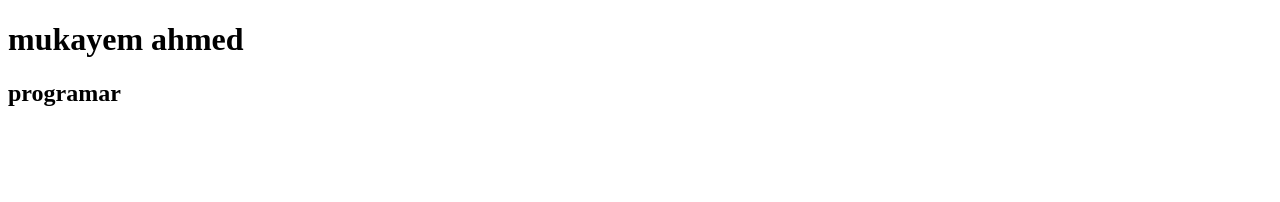
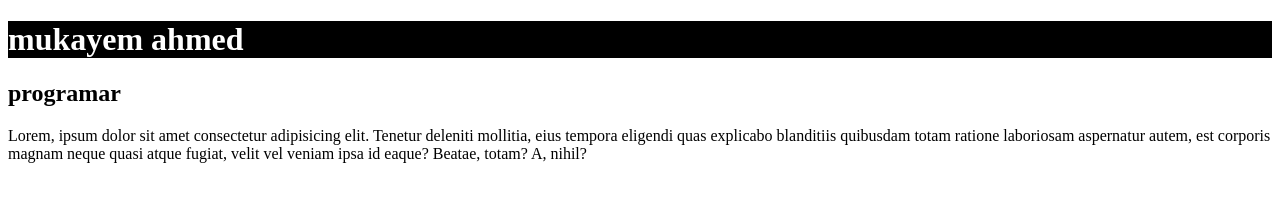
Before and after one commit to developerMukayem/practice-git, a plain HTML site: page index.html in a window 1280 px wide. Drawn offline with Linux system fonts and the light colour scheme.

Commit message:
practice file

```diff
--- a/index.html
+++ b/index.html
@@ -5,9 +5,11 @@
     <meta http-equiv="X-UA-Compatible" content="IE=edge">
     <meta name="viewport" content="width=device-width, initial-scale=1.0">
     <title>Document</title>
+    <link rel="stylesheet" href="style.css">
 </head>
 <body>
     <h1>mukayem ahmed</h1>
     <h2>programar</h2>
+    <p>Lorem, ipsum dolor sit amet consectetur adipisicing elit. Tenetur deleniti mollitia, eius tempora eligendi quas explicabo blanditiis quibusdam totam ratione laboriosam aspernatur autem, est corporis magnam neque quasi atque fugiat, velit vel veniam ipsa id eaque? Beatae, totam? A, nihil?</p>
 </body>
 </html>
--- /dev/null
+++ b/style.css
@@ -0,0 +1,5 @@
+h1{
+    background-color: black;
+    color: white;
+
+}
```
